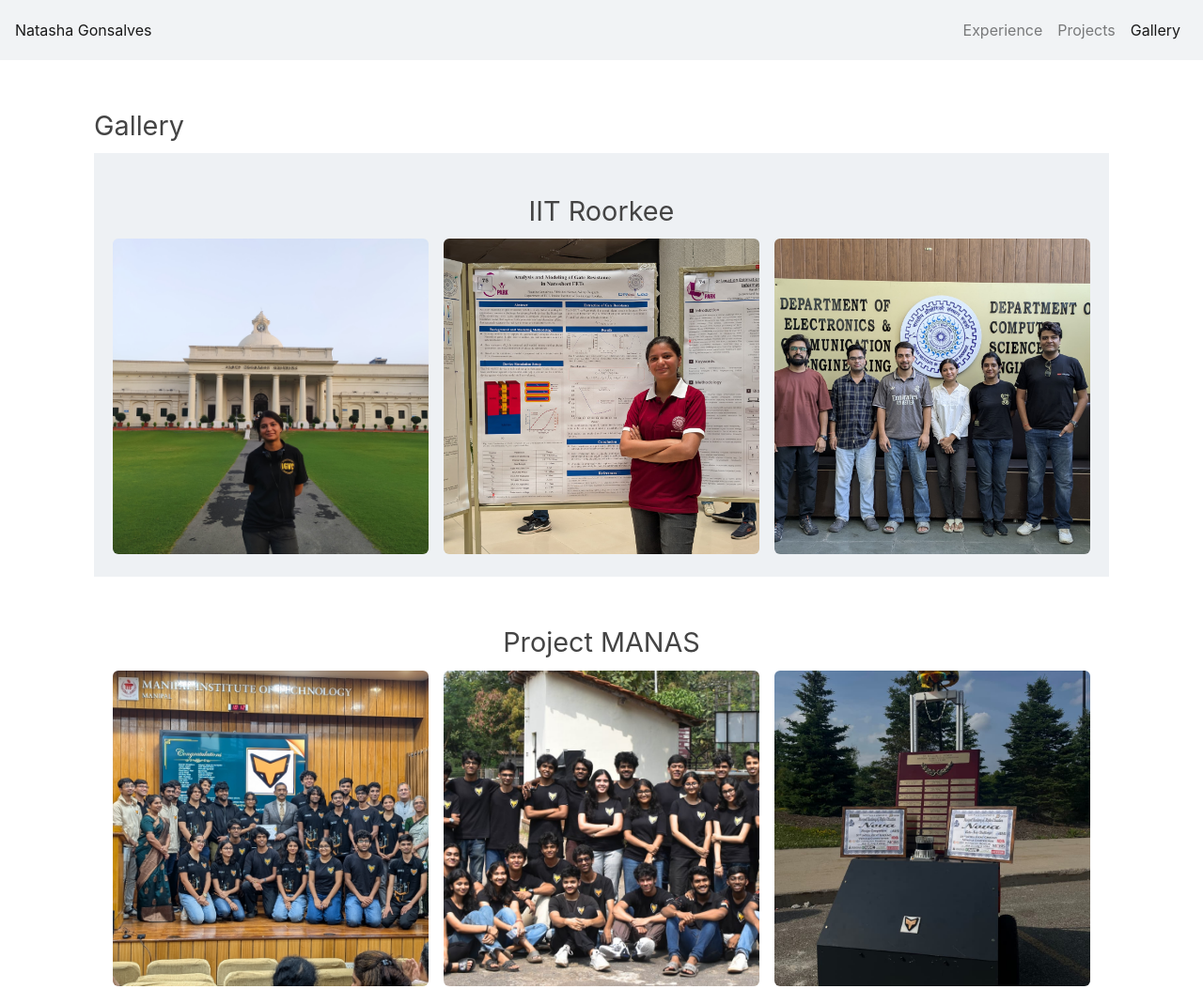
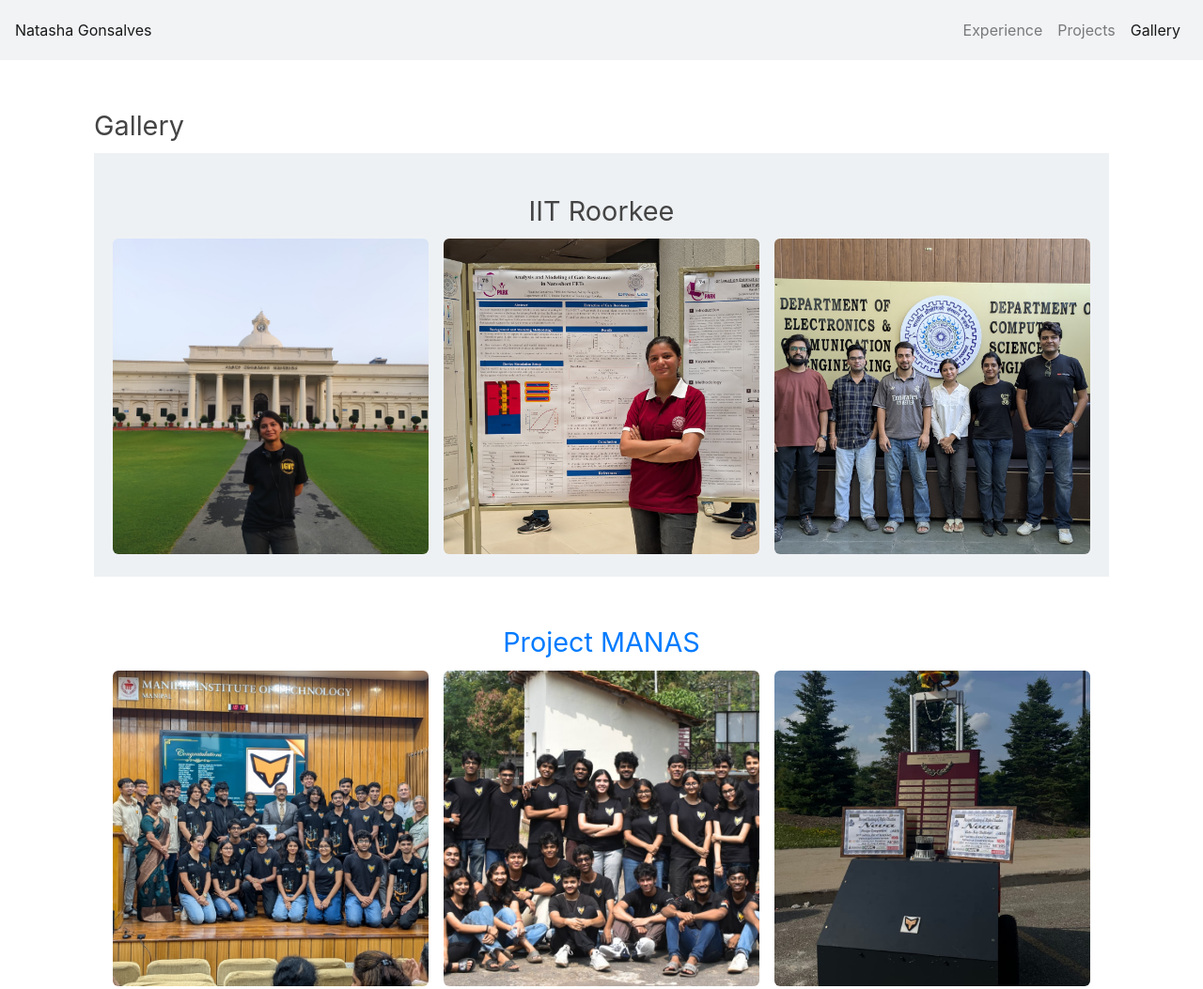
Before and after one commit to natasha0418/natasha0418.github.io, a plain HTML site: page gallery.html in a window 1280 px wide. Shown: the top 1053 px of the page at 94% size. Drawn offline with nearby package versions, Linux system fonts and the light colour scheme.

Commit message:
add link

```diff
--- a/gallery.html
+++ b/gallery.html
@@ -52,7 +52,7 @@
 			<!-- Project MANAS Section -->
 			<div class="gallery-section">
 				<div class="row gallery-grid">
-					<div class="col-12 mt-3 mb-2 text-center"><div class="header-1 pt-2">Project MANAS</div></div>
+					<div class="col-12 mt-3 mb-2 text-center"><div class="header-1 pt-2"><a href="https://projectmanas.in/" target="_blank">Project MANAS</a></div></div>
 					<div class="col-12 col-sm-6 col-md-4 px-0 mb-0">
 						<div class="gallery-tile">
 							<img src="images/gallery/manas/1.jpeg" alt="manas 1" class="img-fluid gallery-img" data-section="Project MANAS">
```
